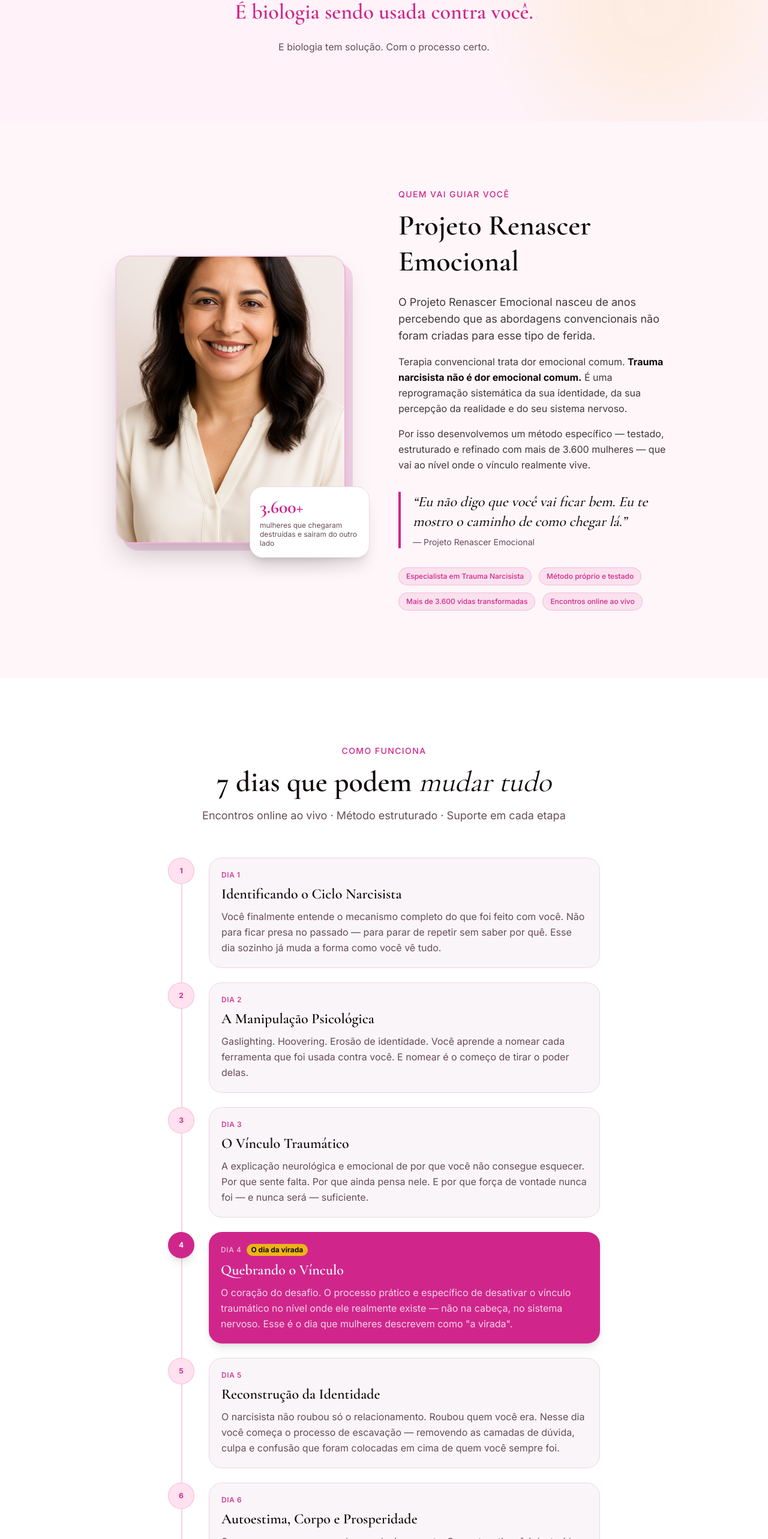
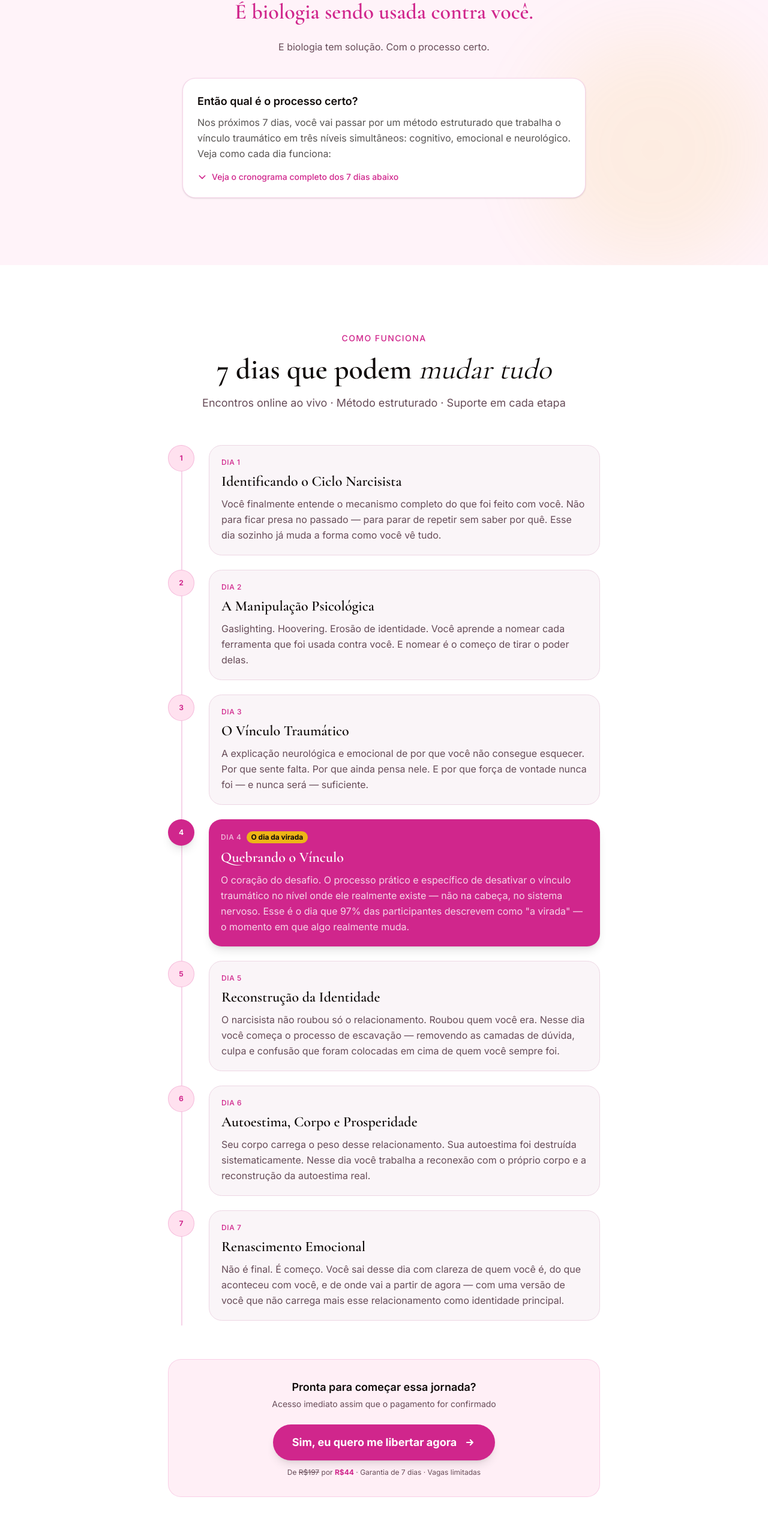
Before and after one commit to lukasmaia182-eng/pv7, a Next.js app: page / in a window 1280 px wide. Shown: the part 3731-6297 px from the top of the page at 60% size. Built offline with nearby package versions, Linux system fonts and the light colour scheme.

Commit message:
feat: refinamentos finais de CRO — ordem das seções, bridge ScienceSection, prova social Dia 4, CTA Schedule e citação Authority
Co-authored-by: v0[bot] <v0[bot]@users.noreply.github.com>

```diff
--- a/app/page.tsx
+++ b/app/page.tsx
@@ -18,8 +18,8 @@ export default function Home() {
       <HeroSection />
       <PainSection />
       <ScienceSection />
+      <ScheduleSection />
       <AuthoritySection />
-      <ScheduleSection />
       <TestimonialsSection />
       <OfferSection />
       <GuaranteeSection />
--- a/components/sales/AuthoritySection.tsx
+++ b/components/sales/AuthoritySection.tsx
@@ -57,7 +57,7 @@ export function AuthoritySection() {
             {/* Quote */}
             <div className="mt-8 border-l-4 border-[var(--color-brand)] pl-5">
               <p className="font-heading text-xl md:text-2xl italic text-foreground font-medium leading-snug">
-                &ldquo;Eu não digo que você vai ficar bem. Eu te mostro o caminho de como chegar lá.&rdquo;
+                &ldquo;Eu já vi mulheres incrivelmente fortes chegarem completamente destruídas. E eu as vi saírem de volta a si mesmas. Não é mágica. É processo. E o processo funciona.&rdquo;
               </p>
               <p className="text-muted-foreground text-sm mt-2">— Projeto Renascer Emocional</p>
             </div>
--- a/components/sales/ScheduleSection.tsx
+++ b/components/sales/ScheduleSection.tsx
@@ -22,7 +22,7 @@ const days = [
   {
     day: 'Dia 4',
     title: 'Quebrando o Vínculo',
-    desc: 'O coração do desafio. O processo prático e específico de desativar o vínculo traumático no nível onde ele realmente existe — não na cabeça, no sistema nervoso. Esse é o dia que mulheres descrevem como "a virada".',
+    desc: 'O coração do desafio. O processo prático e específico de desativar o vínculo traumático no nível onde ele realmente existe — não na cabeça, no sistema nervoso. Esse é o dia que 97% das participantes descrevem como "a virada" — o momento em que algo realmente muda.',
     highlight: true,
   },
   {
@@ -132,10 +132,18 @@ export function ScheduleSection() {
         </div>
 
         {/* Mid-page CTA */}
-        <div className="mt-14 text-center">
+        <div className="mt-14 text-center bg-[var(--color-brand-muted)]/50 border border-[var(--color-brand)]/15 rounded-2xl p-8">
+          <p className="text-foreground font-semibold text-lg mb-1">
+            Pronta para começar essa jornada?
+          </p>
+          <p className="text-muted-foreground text-sm mb-6">
+            Acesso imediato assim que o pagamento for confirmado
+          </p>
           <CTAButton size="lg" />
-          <p className="text-muted-foreground text-sm mt-3">
-            Vagas limitadas · Garantia de 7 dias · Acesso imediato
+          <p className="text-muted-foreground text-xs mt-3">
+            De <span className="line-through">R$197</span> por{' '}
+            <span className="text-[var(--color-brand)] font-bold">R$44</span>
+            {' '}· Garantia de 7 dias · Vagas limitadas
           </p>
         </div>
       </div>
--- a/components/sales/ScienceSection.tsx
+++ b/components/sales/ScienceSection.tsx
@@ -96,6 +96,22 @@ export function ScienceSection() {
           <p className="text-muted-foreground mt-4 text-base">
             E biologia tem solução. Com o processo certo.
           </p>
+
+          {/* Bridge CTA para proximo passo */}
+          <div className="mt-10 bg-white border border-[var(--color-brand)]/20 rounded-2xl p-6 text-left shadow-sm">
+            <p className="text-foreground font-semibold text-lg mb-2">
+              Então qual é o processo certo?
+            </p>
+            <p className="text-foreground/70 leading-relaxed mb-4">
+              Nos próximos 7 dias, você vai passar por um método estruturado que trabalha o vínculo traumático em três níveis simultâneos: cognitivo, emocional e neurológico. Veja como cada dia funciona:
+            </p>
+            <div className="flex items-center gap-2 text-[var(--color-brand)] font-medium text-sm">
+              <svg className="w-4 h-4" fill="none" viewBox="0 0 24 24" stroke="currentColor" strokeWidth={2.5}>
+                <path strokeLinecap="round" strokeLinejoin="round" d="M19 9l-7 7-7-7" />
+              </svg>
+              Veja o cronograma completo dos 7 dias abaixo
+            </div>
+          </div>
         </div>
       </div>
     </section>
```
